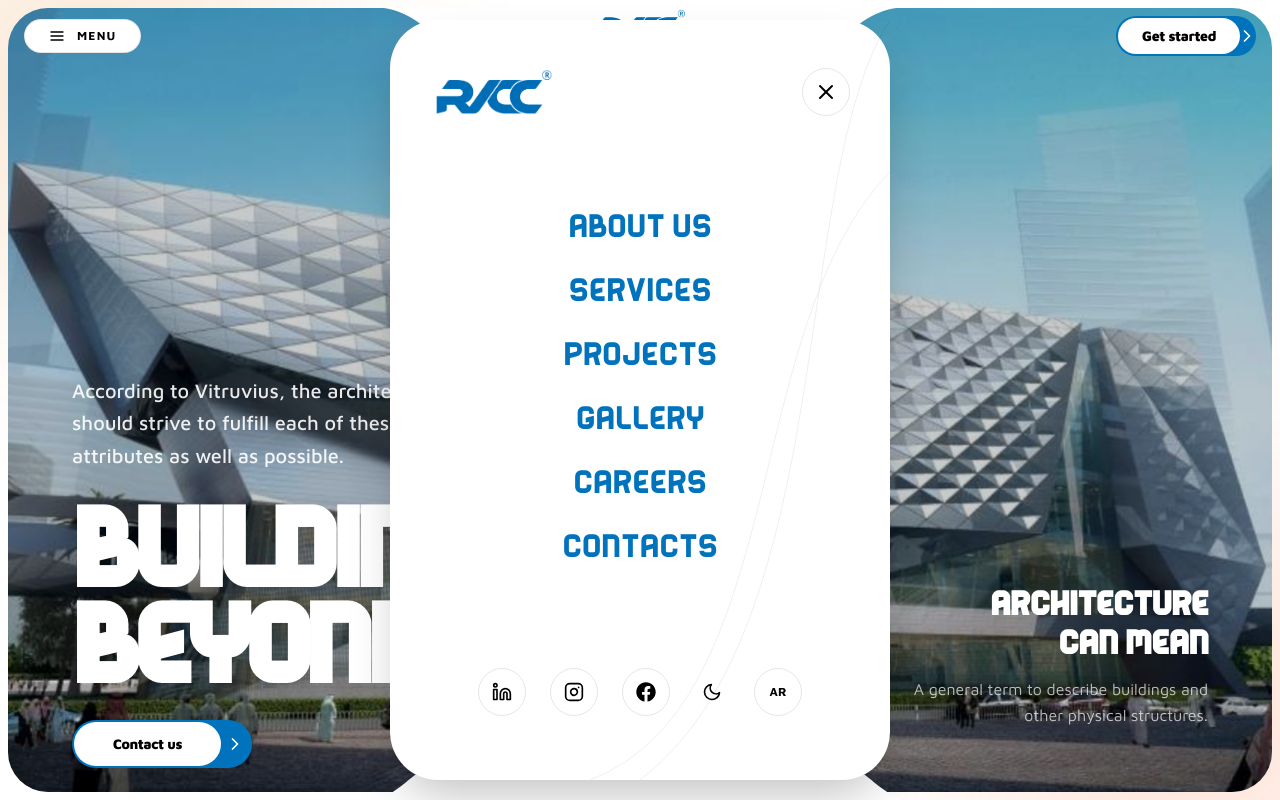
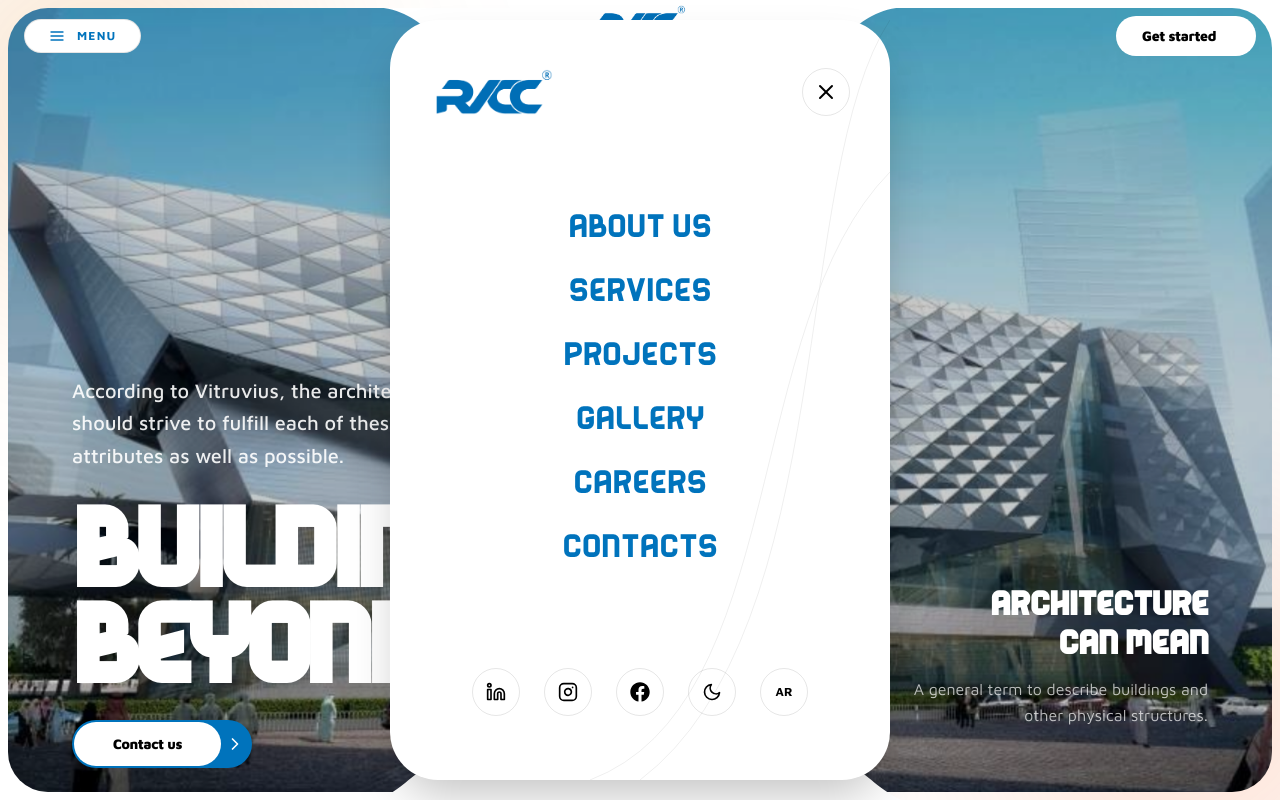
Before and after one commit to sandflareinnovations-projects/RVCC, a Next.js app in the folder apps/web/: page / in a window 1280 px wide. Both pictures are taken after a click on the button "MENU". Shown: the top 800 px of the page. Built offline with nearby package versions, Linux system fonts and the light colour scheme.

Commit message:
style(web): enforce brand blue typography and hover states across navbar icons

```diff
--- a/apps/web/src/components/layout/Navbar.tsx
+++ b/apps/web/src/components/layout/Navbar.tsx
@@ -14,8 +14,6 @@ import { Button } from "@ui/Button";
 
 import { cn } from "@lib/utils";
 
-import { HeroClipPath } from "../ui/LayoutMask";
-
 export const Navbar = () => {
   const { resolvedTheme, setTheme } = useTheme();
   const [isOpen, setIsOpen] = useState(false);
@@ -28,14 +26,14 @@ export const Navbar = () => {
         {/* Nav Box - Left */}
         <button
           onClick={() => setIsOpen(true)}
-          className="group bg-background hover:bg-foreground hover:text-background border-border relative z-50 flex items-center space-x-3 rounded-full border px-6 py-2 transition-all"
+          className="group bg-background hover:bg-foreground hover:text-background border-border text-brand-blue relative z-50 flex items-center space-x-3 rounded-full border px-6 py-2 transition-all"
         >
           <Icons.Menu className="h-4 w-4" />
           <span className="text-xs font-bold tracking-widest uppercase">Menu</span>
         </button>
 
         {/* Logo - Center */}
-        <Link href="/" className="absolute bottom-3 left-1/2 z-50 -translate-x-1/2">
+        <Link href="/" className="absolute bottom-4 left-1/2 z-50 -translate-x-1/2">
           <Image
             src="/images/logo/logo.png"
             alt="Logo"
@@ -47,7 +45,7 @@ export const Navbar = () => {
 
         {/* Actions - Right */}
         <div className="relative z-50 flex items-center space-x-4">
-          <Button href="#contact" className="bg-brand-blue h-10 w-[140px] text-white">
+          <Button href="#contact" className="h-10 w-[140px] bg-white text-[#0073bc]">
             Get started
           </Button>
         </div>
@@ -83,7 +81,7 @@ export const Navbar = () => {
           <Image src="/images/logo/logo.png" alt="Logo" width={120} height={40} className="w-32" />
           <button
             onClick={() => setIsOpen(false)}
-            className="border-border hover:bg-foreground hover:text-background flex h-12 w-12 items-center justify-center rounded-full border transition-colors"
+            className="border-border text-foreground flex h-12 w-12 items-center justify-center rounded-full border transition-colors hover:border-[#0073bc] hover:bg-[#0073bc] hover:text-white"
           >
             <Icons.Close className="h-6 w-6" />
           </button>
@@ -113,13 +111,13 @@ export const Navbar = () => {
             <a
               key={i}
               href={social.href}
-              className="border-border hover:bg-brand-blue flex h-12 w-12 items-center justify-center rounded-full border transition-all hover:text-white"
+              className="border-border text-foreground flex h-12 w-12 items-center justify-center rounded-full border transition-all hover:border-[#0073bc] hover:bg-[#0073bc] hover:text-white"
             >
               {social.icon}
             </a>
           ))}
           <AnimatedThemeToggler />
-          <button className="border-border hover:bg-foreground hover:text-background flex h-12 w-12 items-center justify-center rounded-full border text-xs font-bold transition-all">
+          <button className="border-border text-foreground flex h-12 w-12 items-center justify-center rounded-full border text-xs font-bold transition-all hover:border-[#0073bc] hover:bg-[#0073bc] hover:text-white">
             AR
           </button>
         </div>
--- a/apps/web/src/components/ui/AnimatedThemeToggler.tsx
+++ b/apps/web/src/components/ui/AnimatedThemeToggler.tsx
@@ -69,7 +69,7 @@ export const AnimatedThemeToggler = ({
 
   // Prevent hydration mismatch by returning placeholder on server
   if (!mounted) {
-    return <div className={cn("h-10 w-10", className)} />;
+    return <div className={cn("h-12 w-12", className)} />;
   }
 
   return (
@@ -80,13 +80,16 @@ export const AnimatedThemeToggler = ({
       onClick={() => {
         void toggleTheme();
       }}
-      className={cn("hover:bg-muted relative rounded-full p-2 transition-colors", className)}
+      className={cn(
+        "border-border text-foreground flex h-12 w-12 items-center justify-center rounded-full border transition-all hover:border-[#0073bc] hover:bg-[#0073bc] hover:text-white",
+        className
+      )}
       {...props}
     >
       {resolvedTheme === "dark" ? (
-        <Icons.Sun className="text-foreground h-5 w-5" />
+        <Icons.Sun className="h-5 w-5" />
       ) : (
-        <Icons.Moon className="text-foreground h-5 w-5" />
+        <Icons.Moon className="h-5 w-5" />
       )}
       <span className="sr-only">Toggle theme</span>
     </button>
```
